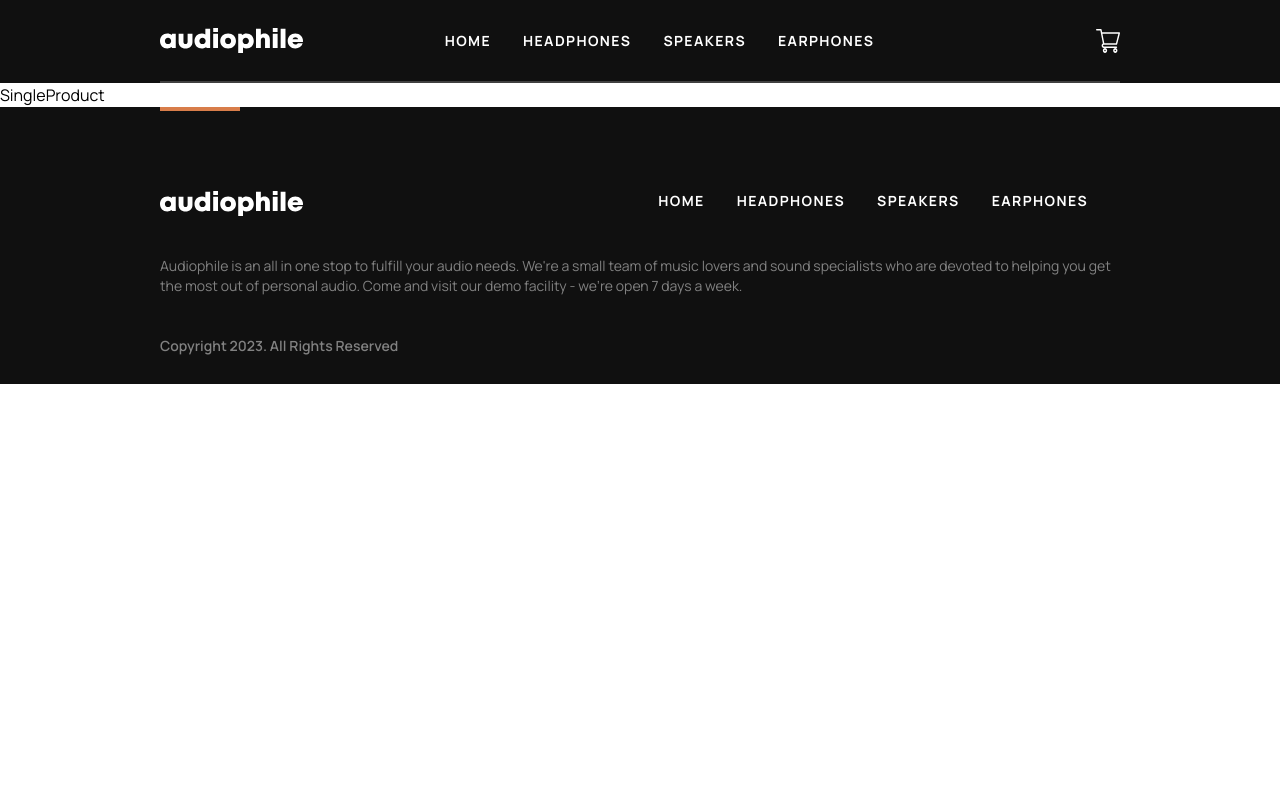
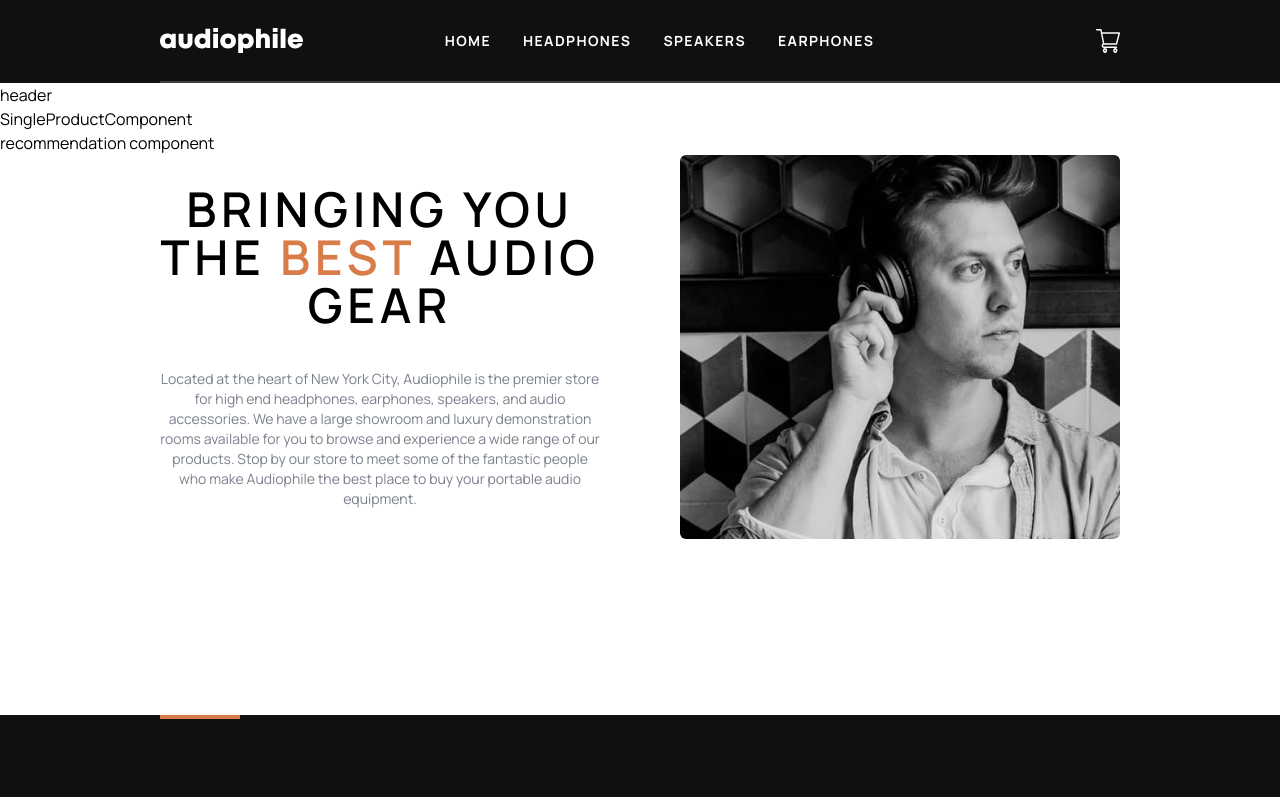
Before and after one commit to dannz0/Full-eCommerce-React, a React (Vite) app: page /speakers/yx1-earphone in a window 1280 px wide. Shown: the top 797 px of the page. Built offline with nearby package versions, Linux system fonts and the light colour scheme; some icons are missing.

Commit message:
about section added

```diff
--- a/src/components/About.jsx
+++ b/src/components/About.jsx
@@ -1,4 +1,23 @@
 const About = () => {
-  return <section className='section-padding section-margin'>About</section>;
+  return (
+    <section className='flex flex-col-reverse items-center justify-center gap-6 md:gap-20 lg:flex-row section-padding section-margin'>
+      <div className='flex flex-col w-full gap-6 text-center md:gap-10'>
+        <span className='text-3xl font-semibold tracking-widest text-black uppercase md:text-5xl'>
+          bringing you the <span className='text-cusOrangeDark'>best</span>{' '}
+          audio gear
+        </span>
+
+        <p className='text-sm text-center text-gray-500/90'>
+          Located at the heart of New York City, Audiophile is the premier store
+          for high end headphones, earphones, speakers, and audio accessories.
+          We have a large showroom and luxury demonstration rooms available for
+          you to browse and experience a wide range of our products. Stop by our
+          store to meet some of the fantastic people who make Audiophile the
+          best place to buy your portable audio equipment.
+        </p>
+      </div>
+      <div className='w-full rounded-md h-72 md:h-96 about-bg-image'></div>
+    </section>
+  );
 };
 export default About;
--- a/src/components/Featured.jsx
+++ b/src/components/Featured.jsx
@@ -1,9 +1,6 @@
 import zx9SpeakerImgMobile from '../assets/home/mobile/image-speaker-zx9.png';
 import zx9SpeakerImgTablet from '../assets/home/tablet/image-speaker-zx9.png';
 import zx9SpeakerImgDesktop from '../assets/home/desktop/image-speaker-zx9.png';
-import earphoneImgMobile from '../assets/home/mobile/image-earphones-yx1.jpg';
-import earphoneImgTablet from '../assets/home/tablet/image-earphones-yx1.jpg';
-import earphoneImgDesktop from '../assets/home/desktop/image-earphones-yx1.jpg';
 import { Link } from 'react-router-dom';
 
 const Featured = () => {
@@ -22,7 +19,7 @@ const Featured = () => {
         </div>
 
         <div className='flex flex-col items-center justify-center gap-8 lg:items-start lg:mb-24'>
-          <span className='text-4xl font-bold text-center text-white uppercase md:text-5xl lg:text-left'>
+          <span className='text-4xl font-bold tracking-widest text-center text-white uppercase md:text-5xl lg:text-left'>
             zx9<br></br> speaker
           </span>
 
@@ -43,7 +40,7 @@ const Featured = () => {
       {/* SPEAKER ZX7 */}
       <div className='flex items-center justify-between gap-10 px-6 overflow-hidden bg-gray-300 rounded-md py-14 md:py-24 zx7-bg-image lg:px-20 md:h-96'>
         <div className='flex flex-col items-start justify-center gap-10'>
-          <span className='gap-10 text-3xl font-bold text-center text-black uppercase md:text-4xl lg:text-left'>
+          <span className='gap-10 text-3xl font-bold tracking-widest text-center text-black uppercase md:text-4xl lg:text-left'>
             zx7 speaker
           </span>
 
@@ -57,11 +54,11 @@ const Featured = () => {
       </div>
 
       {/* EARPHONE YX1 */}
-      <div className='flex flex-col justify-center gap-10 rounded-md lg:justify-between md:flex-row md:gap-2 '>
+      <div className='flex flex-col justify-center gap-6 rounded-md lg:justify-between md:flex-row md:gap-2 '>
         <div className='w-full overflow-hidden rounded-md h-52 yx1-bg-image md:h-96 md:w-1/2'></div>
 
         <div className='flex flex-col items-start gap-6 px-6 rounded-md md:justify-center md:gap-12 bg-cusGrey py-14 md:py-24 lg:px-20 h-52 md:h-96 md:w-1/2'>
-          <span className='gap-10 text-3xl font-bold text-left text-black uppercase md:text-4xl'>
+          <span className='gap-10 text-3xl font-bold tracking-widest text-left text-black uppercase md:text-4xl'>
             yx1 earphones
           </span>
 
--- a/src/components/SingleCategory.jsx
+++ b/src/components/SingleCategory.jsx
@@ -3,7 +3,7 @@ import { RxChevronRight } from 'react-icons/rx';
 
 const SingleCategory = ({ img, productName, url }) => {
   return (
-    <figure className='relative flex flex-col items-center justify-end w-full max-w-lg gap-4 rounded-lg md:w-64 lg:w-80 lg:gap-4 h-44 lg:h-52 bg-cusGrey'>
+    <figure className='relative flex flex-col items-center justify-end w-full max-w-lg gap-4 rounded-lg md:w-64 lg:w-80 xl:w-full xl:h-56 lg:gap-4 h-44 lg:h-52 bg-cusGrey'>
       <div className='absolute w-40 h-40 -top-14 lg:w-48 lg:h-48'>
         <img src={img} alt='headphones' />
       </div>
--- /dev/null
+++ b/src/components/SingleProductComponent.jsx
@@ -0,0 +1,4 @@
+const SingleProductComponent = () => {
+  return <div>SingleProductComponent </div>;
+};
+export default SingleProductComponent;
--- a/src/components/index.js
+++ b/src/components/index.js
@@ -5,5 +5,15 @@ import Navbar from './Navbar';
 import Categories from './Categories';
 import Featured from './Featured';
 import About from './About';
+import SingleProductComponent from './SingleProductComponent';
 
-export { Error, Footer, Navbar, Hero, Categories, Featured, About };
+export {
+  Error,
+  Footer,
+  Navbar,
+  Hero,
+  Categories,
+  Featured,
+  About,
+  SingleProductComponent,
+};
--- a/src/index.css
+++ b/src/index.css
@@ -16,7 +16,7 @@
   }
 
   .section-margin {
-    @apply mb-28 md:mb-20 lg:mb-44;
+    @apply mb-28 md:mb-32 lg:mb-44;
   }
 
   .section-padding {
@@ -57,6 +57,13 @@
   background-position: center;
 }
 
+.about-bg-image {
+  background-image: url(./assets/shared/mobile/image-best-gear.jpg);
+  background-size: cover;
+  background-repeat: no-repeat;
+  background-position: center;
+}
+
 @media only screen and (min-width: 480px) {
   .hero-image {
     background-image: linear-gradient(rgba(0, 0, 0, 0.3), rgba(0, 0, 0, 0.3)),
@@ -80,6 +87,10 @@
   .yx1-bg-image {
     background-image: url(./assets/home/tablet/image-earphones-yx1.jpg);
   }
+
+  .about-bg-image {
+    background-image: url(./assets/shared/tablet/image-best-gear.jpg);
+  }
 }
 
 @media only screen and (min-width: 1020px) {
@@ -101,4 +112,8 @@
   .yx1-bg-image {
     background-image: url(./assets/home/desktop/image-earphones-yx1.jpg);
   }
+
+  .about-bg-image {
+    background-image: url(./assets/shared/desktop/image-best-gear.jpg);
+  }
 }
--- a/src/pages/SingleProduct.jsx
+++ /dev/null
@@ -1,4 +0,0 @@
-const SingleProduct = () => {
-  return <div>SingleProduct</div>;
-};
-export default SingleProduct;
--- /dev/null
+++ b/src/pages/SingleProductPage.jsx
@@ -0,0 +1,13 @@
+import { About, SingleProductComponent } from '../components';
+
+const SingleProductPage = () => {
+  return (
+    <>
+      <h2>header</h2>
+      <SingleProductComponent />
+      <h2>recommendation component</h2>
+      <About />
+    </>
+  );
+};
+export default SingleProductPage;
--- a/src/pages/index.js
+++ b/src/pages/index.js
@@ -3,6 +3,6 @@ import Checkout from './Checkout';
 import Earphones from './Earphones';
 import Headphones from './Headphones';
 import Speakers from './Speakers';
-import SingleProduct from './SingleProduct';
+import SingleProduct from './SingleProductPage';
 
 export { Home, Checkout, Earphones, Headphones, Speakers, SingleProduct };
```
